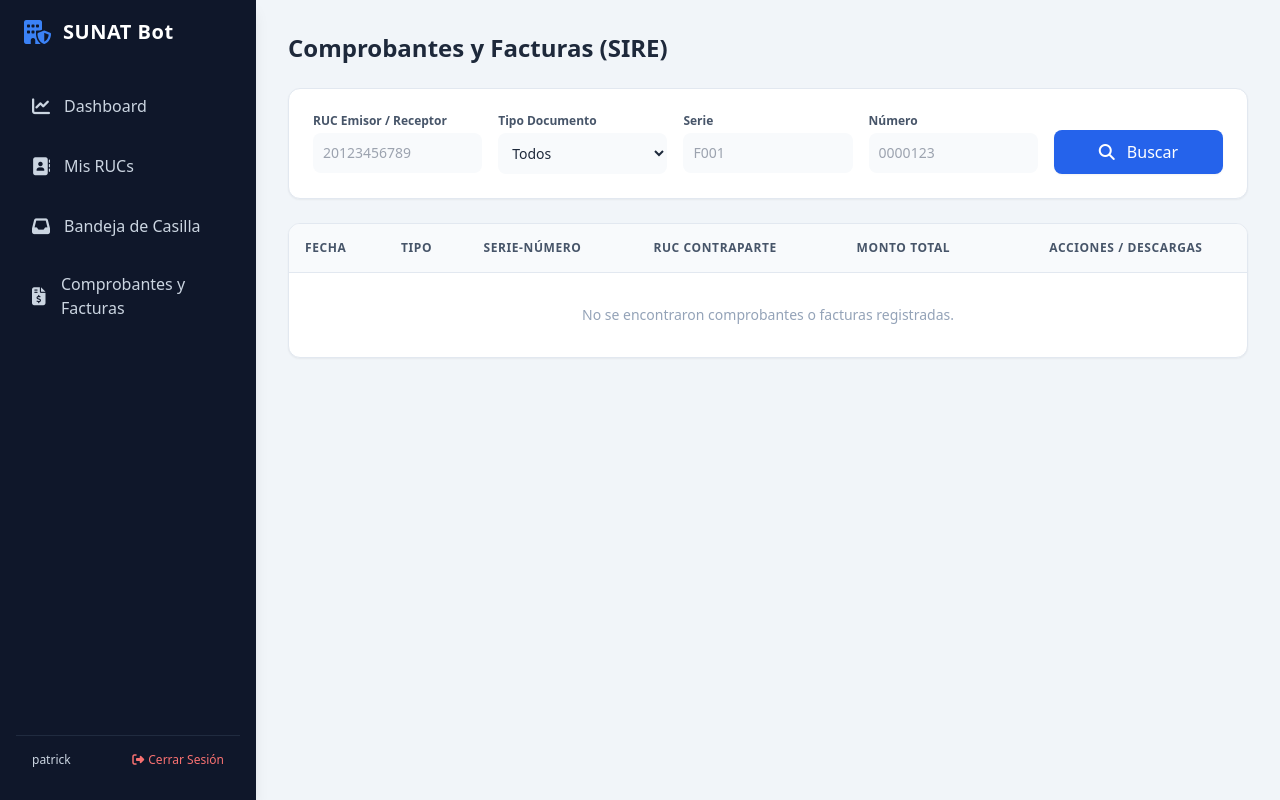
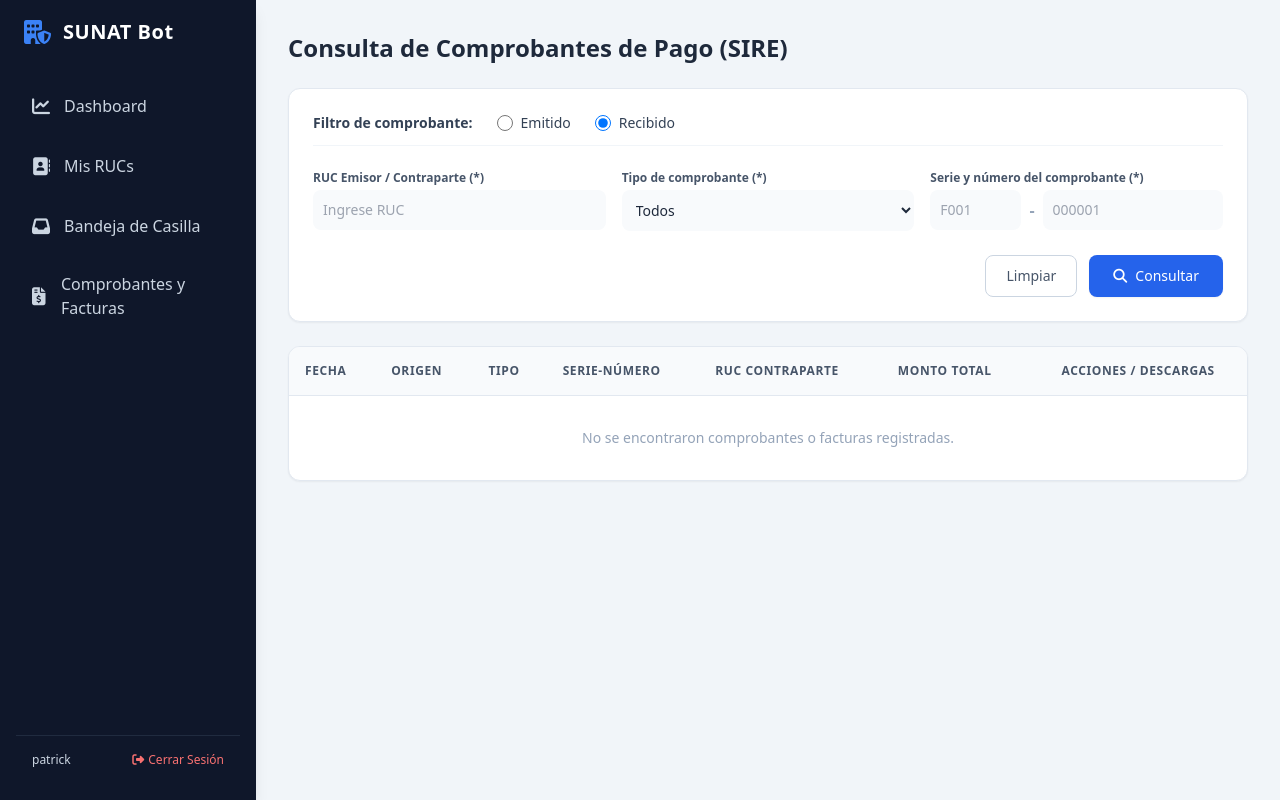
Before and after one commit to patrick0407/saas-casillas-sunat, a Django app: page /comprobantes/ in a window 1280 px wide. Run offline with Django 5.2, Linux system fonts and the light colour scheme; a user stored in the database is signed in; data comes from the database, SQL or seed files in the repository; data that the repository does not hold is empty; some libraries are stand-ins or nearby versions.

Commit message:
Pantalla de filtros SIRE y sincronizacion automatica de historial configurada

```diff
--- a/clientes/views.py
+++ b/clientes/views.py
@@ -74,14 +74,14 @@
 
         estudio = getattr(request.user, 'perfil_estudio', None)
         if estudio:
-            ClienteRuc.objects.create(
+            nuevo_ruc = ClienteRuc.objects.create(
                 estudio=estudio,
                 ruc=ruc,
                 razon_social=razon_social,
                 usuario_sol=usuario_sol,
                 clave_sol=clave_sol
             )
-            messages.success(request, "Cliente RUC registrado correctamente.")
+            messages.success(request, f"RUC {ruc} registrado. El bot iniciará la descarga automática del historial SIRE en PDF.")
         else:
             messages.error(request, "No se encontró un perfil de estudio asociado.")
         return redirect('dashboard')
@@ -89,7 +89,36 @@
     return render(request, 'crear_ruc.html')
 
 
-# --- VISTA DE CONFIGURACIÓN DEL ESTUDIO ---
+@login_required
+def lista_comprobantes(request):
+    try:
+        rucs_usuario = ClienteRuc.objects.filter(estudio__usuario=request.user).values_list('ruc', flat=True)
+        comprobantes = Comprobante.objects.filter(ruc_propietario__in=rucs_usuario).order_by('-fecha_emision')
+    except Exception:
+        comprobantes = Comprobante.objects.all().order_by('-fecha_emision')
+
+    # Filtros
+    origen_filter = request.GET.get('origen')
+    ruc_filter = request.GET.get('ruc')
+    tipo_filter = request.GET.get('tipo')
+    serie_filter = request.GET.get('serie')
+    numero_filter = request.GET.get('numero')
+
+    if origen_filter:
+        comprobantes = comprobantes.filter(origen=origen_filter)
+    if ruc_filter:
+        comprobantes = comprobantes.filter(ruc_contraparte__icontains=ruc_filter)
+    if tipo_filter:
+        comprobantes = comprobantes.filter(tipo_comprobante=tipo_filter)
+    if serie_filter:
+        comprobantes = comprobantes.filter(serie__icontains=serie_filter)
+    if numero_filter:
+        comprobantes = comprobantes.filter(numero__icontains=numero_filter)
+
+    context = {
+        'comprobantes': comprobantes,
+    }
+    return render(request, 'comprobantes.html', context)
 
 @login_required
 def configuracion_estudio_view(request):
@@ -114,32 +143,3 @@
 
 
 # --- VISTA DE COMPROBANTES Y FACTURAS (SIRE) ---
-
-@login_required
-def lista_comprobantes(request):
-    # Obtenemos los RUCs asociados al cliente/estudio logueado
-    try:
-        rucs_usuario = ClienteRuc.objects.filter(estudio__usuario=request.user).values_list('ruc', flat=True)
-        comprobantes = Comprobante.objects.filter(ruc_propietario__in=rucs_usuario).order_by('-fecha_emision')
-    except Exception:
-        comprobantes = Comprobante.objects.all().order_by('-fecha_emision')
-
-    # Filtros opcionales
-    ruc_filter = request.GET.get('ruc')
-    tipo_filter = request.GET.get('tipo')
-    serie_filter = request.GET.get('serie')
-    numero_filter = request.GET.get('numero')
-
-    if ruc_filter:
-        comprobantes = comprobantes.filter(ruc_contraparte__icontains=ruc_filter)
-    if tipo_filter:
-        comprobantes = comprobantes.filter(tipo_comprobante=tipo_filter)
-    if serie_filter:
-        comprobantes = comprobantes.filter(serie__icontains=serie_filter)
-    if numero_filter:
-        comprobantes = comprobantes.filter(numero__icontains=numero_filter)
-
-    context = {
-        'comprobantes': comprobantes,
-    }
-    return render(request, 'comprobantes.html', context)
--- a/templates/comprobantes.html
+++ b/templates/comprobantes.html
@@ -1,52 +1,77 @@
 {% extends 'base.html' %}
 
-{% block title %}Comprobantes y Facturas | SaaS SUNAT{% endblock %}
+{% block title %}Consulta de Comprobantes de Pago | SaaS SUNAT{% endblock %}
 
 {% block content %}
 <div class="space-y-6">
     <div class="flex items-center justify-between">
-        <h1 class="text-2xl font-bold text-slate-800">Comprobantes y Facturas (SIRE)</h1>
+        <h1 class="text-2xl font-bold text-slate-800">Consulta de Comprobantes de Pago (SIRE)</h1>
     </div>
 
-    <!-- Filtros de búsqueda -->
+    <!-- Formulario de Búsqueda estilo SUNAT -->
     <div class="bg-white p-6 rounded-xl shadow-sm border border-slate-200">
-        <form method="GET" class="grid grid-cols-1 md:grid-cols-5 gap-4">
+        <form method="GET" class="space-y-4">
+            <!-- Filtro Origen: Emitido vs Recibido -->
+            <div class="flex items-center space-x-6 border-b border-slate-100 pb-3">
+                <span class="text-sm font-semibold text-slate-700">Filtro de comprobante:</span>
+                <label class="inline-flex items-center cursor-pointer text-sm font-medium text-slate-700">
+                    <input type="radio" name="origen" value="EMITIDO" {% if request.GET.origen == 'EMITIDO' %}checked{% endif %} class="text-blue-600 focus:ring-blue-500 h-4 w-4">
+                    <span class="ml-2">Emitido</span>
+                </label>
+                <label class="inline-flex items-center cursor-pointer text-sm font-medium text-slate-700">
+                    <input type="radio" name="origen" value="RECIBIDO" {% if request.GET.origen == 'RECIBIDO' or not request.GET.origen %}checked{% endif %} class="text-blue-600 focus:ring-blue-500 h-4 w-4">
+                    <span class="ml-2">Recibido</span>
+                </label>
+            </div>
+
+            <!-- Campos RUC, Tipo, Serie y Número -->
+            <div class="grid grid-cols-1 md:grid-cols-3 gap-4 pt-2">
                 <div>
-                <label class="block text-xs font-semibold text-slate-600 mb-1">RUC Emisor / Receptor</label>
-                <input type="text" name="ruc" class="w-full text-sm border-slate-300 rounded-lg p-2.5 bg-slate-50 focus:ring-2 focus:ring-blue-500 outline-none" placeholder="20123456789" value="{{ request.GET.ruc }}">
+                    <label class="block text-xs font-semibold text-slate-600 mb-1">RUC Emisor / Contraparte (*)</label>
+                    <input type="text" name="ruc" class="w-full text-sm border-slate-300 rounded-lg p-2.5 bg-slate-50 focus:ring-2 focus:ring-blue-500 outline-none" placeholder="Ingrese RUC" value="{{ request.GET.ruc }}">
                 </div>
+
                 <div>
-                <label class="block text-xs font-semibold text-slate-600 mb-1">Tipo Documento</label>
+                    <label class="block text-xs font-semibold text-slate-600 mb-1">Tipo de comprobante (*)</label>
                     <select name="tipo" class="w-full text-sm border-slate-300 rounded-lg p-2.5 bg-slate-50 focus:ring-2 focus:ring-blue-500 outline-none">
                         <option value="">Todos</option>
-                    <option value="01">Factura</option>
-                    <option value="03">Boleta de Venta</option>
-                    <option value="07">Nota de Crédito</option>
+                        <option value="01" {% if request.GET.tipo == '01' %}selected{% endif %}>Factura</option>
+                        <option value="03" {% if request.GET.tipo == '03' %}selected{% endif %}>Boleta de Venta</option>
+                        <option value="07" {% if request.GET.tipo == '07' %}selected{% endif %}>Nota de Crédito</option>
+                        <option value="08" {% if request.GET.tipo == '08' %}selected{% endif %}>Nota de Débito</option>
                     </select>
                 </div>
+
                 <div>
-                <label class="block text-xs font-semibold text-slate-600 mb-1">Serie</label>
-                <input type="text" name="serie" class="w-full text-sm border-slate-300 rounded-lg p-2.5 bg-slate-50 focus:ring-2 focus:ring-blue-500 outline-none" placeholder="F001" value="{{ request.GET.serie }}">
+                    <label class="block text-xs font-semibold text-slate-600 mb-1">Serie y número del comprobante (*)</label>
+                    <div class="flex items-center space-x-2">
+                        <input type="text" name="serie" class="w-1/3 text-sm border-slate-300 rounded-lg p-2.5 bg-slate-50 focus:ring-2 focus:ring-blue-500 outline-none" placeholder="F001" value="{{ request.GET.serie }}">
+                        <span class="text-slate-400 font-bold">-</span>
+                        <input type="text" name="numero" class="w-2/3 text-sm border-slate-300 rounded-lg p-2.5 bg-slate-50 focus:ring-2 focus:ring-blue-500 outline-none" placeholder="000001" value="{{ request.GET.numero }}">
                     </div>
-            <div>
-                <label class="block text-xs font-semibold text-slate-600 mb-1">Número</label>
-                <input type="text" name="numero" class="w-full text-sm border-slate-300 rounded-lg p-2.5 bg-slate-50 focus:ring-2 focus:ring-blue-500 outline-none" placeholder="0000123" value="{{ request.GET.numero }}">
                 </div>
-            <div class="flex items-end">
-                <button type="submit" class="w-full bg-blue-600 hover:bg-blue-700 text-white font-medium py-2.5 px-4 rounded-lg transition shadow-sm">
-                    <i class="fa-solid fa-magnifying-glass mr-2"></i> Buscar
+            </div>
+
+            <!-- Botones -->
+            <div class="flex justify-end space-x-3 pt-2">
+                <a href="{% url 'lista_comprobantes' %}" class="px-5 py-2.5 border border-slate-300 text-slate-600 hover:bg-slate-50 font-medium rounded-lg text-sm transition">
+                    Limpiar
+                </a>
+                <button type="submit" class="px-6 py-2.5 bg-blue-600 hover:bg-blue-700 text-white font-medium rounded-lg text-sm transition shadow-sm flex items-center">
+                    <i class="fa-solid fa-magnifying-glass mr-2"></i> Consultar
                 </button>
             </div>
         </form>
     </div>
 
-    <!-- Tabla de resultados -->
+    <!-- Tabla de Comprobantes -->
     <div class="bg-white rounded-xl shadow-sm border border-slate-200 overflow-hidden">
         <div class="overflow-x-auto">
             <table class="w-full text-left border-collapse">
                 <thead>
                     <tr class="bg-slate-50 border-b border-slate-200 text-xs font-semibold text-slate-600 uppercase tracking-wider">
                         <th class="p-4">Fecha</th>
+                        <th class="p-4">Origen</th>
                         <th class="p-4">Tipo</th>
                         <th class="p-4">Serie-Número</th>
                         <th class="p-4">RUC Contraparte</th>
@@ -58,6 +83,13 @@
                     {% for comp in comprobantes %}
                     <tr class="hover:bg-slate-50/80 transition">
                         <td class="p-4 text-slate-600">{{ comp.fecha_emision }}</td>
+                        <td class="p-4">
+                            {% if comp.origen == 'EMITIDO' %}
+                                <span class="px-2.5 py-1 text-xs font-medium bg-green-50 text-green-700 rounded-full">Emitido</span>
+                            {% else %}
+                                <span class="px-2.5 py-1 text-xs font-medium bg-blue-50 text-blue-700 rounded-full">Recibido</span>
+                            {% endif %}
+                        </td>
                         <td class="p-4 font-medium text-slate-800">{{ comp.get_tipo_comprobante_display }}</td>
                         <td class="p-4 font-bold text-slate-900">{{ comp.serie }}-{{ comp.numero }}</td>
                         <td class="p-4 text-slate-600">{{ comp.ruc_contraparte }}</td>
@@ -80,7 +112,7 @@
                     </tr>
                     {% empty %}
                     <tr>
-                        <td colspan="6" class="p-8 text-center text-slate-400">
+                        <td colspan="7" class="p-8 text-center text-slate-400">
                             No se encontraron comprobantes o facturas registradas.
                         </td>
                     </tr>
```
Also changed, not shown: clientes/migrations/0005_comprobante.py (added). Lines whose indentation alone changed are shown as unchanged.
